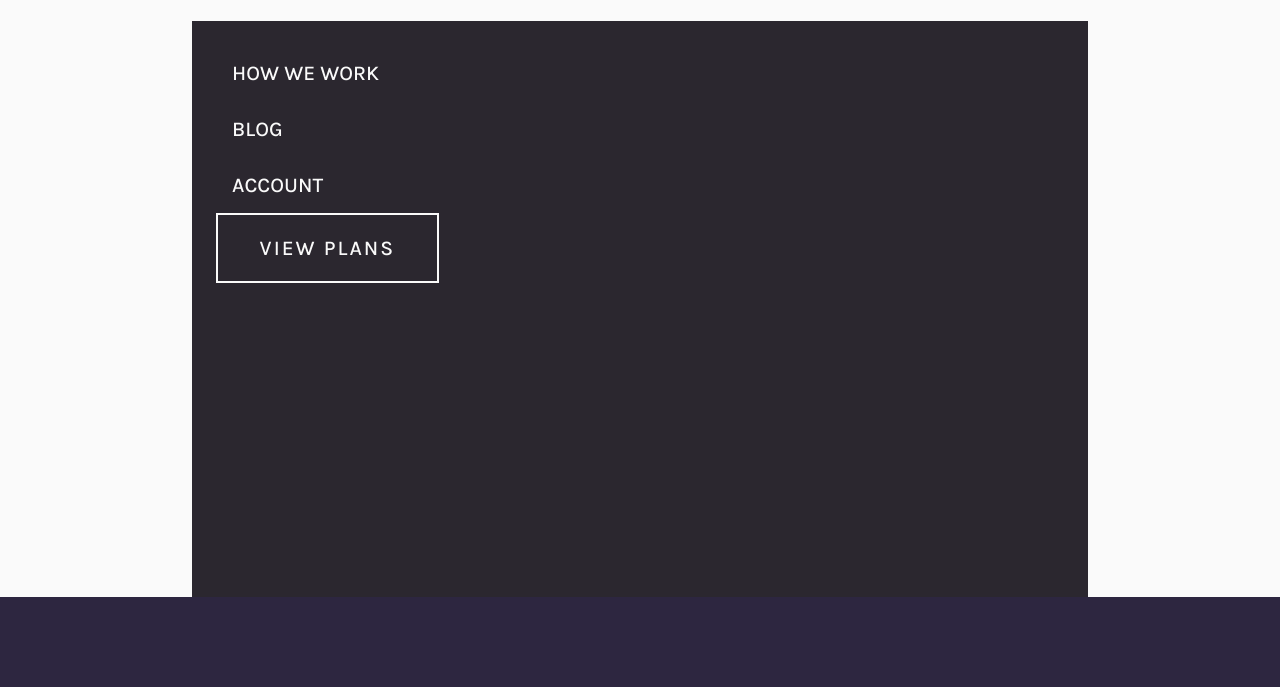
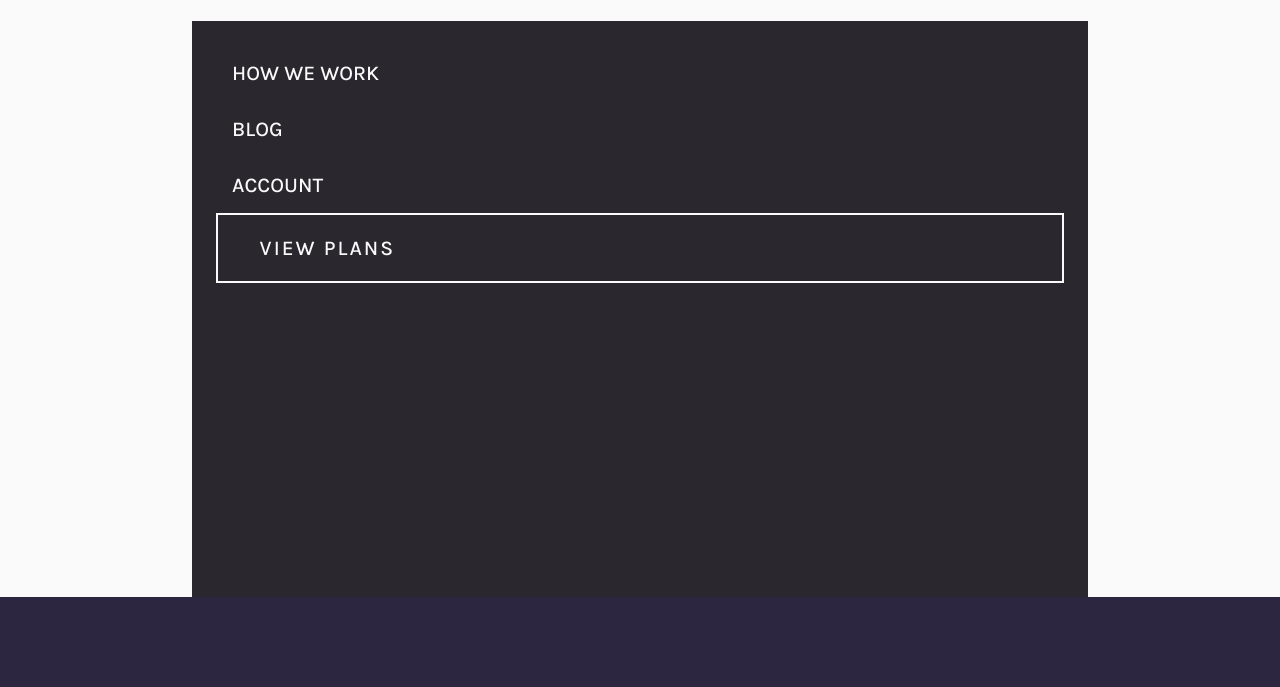
Before and after one commit to basitkorai/insure-landing-page, a plain HTML site: page index.html in a window 1280 px wide. Both pictures are taken after a click on the button 1072 px from the left and 40 px from the top of the page. Shown: the part 59-746 px from the top of the page. Drawn offline with Linux system fonts and the light colour scheme.

Commit message:
style: fixed btn width

```diff
--- a/style.css
+++ b/style.css
@@ -58,7 +58,7 @@ h4 {
   border: 2px solid;
   padding: 1em 2em;
   text-decoration: none;
-  max-width: fit-content;
+  min-width: min-content;
 }
 
 .btn:hover {
@@ -94,7 +94,7 @@ a {
   display: flex;
   flex-direction: column;
   flex-grow: 1;
-  width: 100%;
+  min-width: 100%;
   /* gap: 2rem; */
   margin: 0;
   padding: 1.5rem;
```
